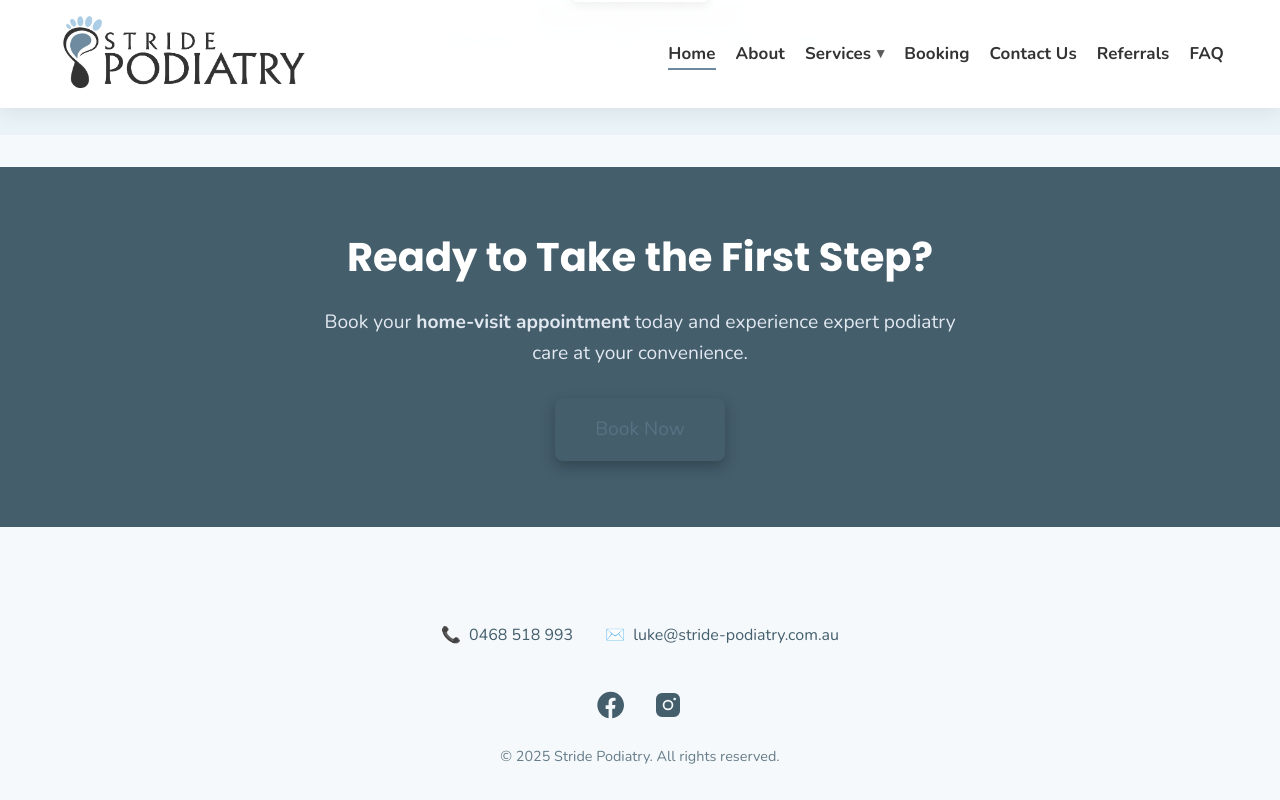
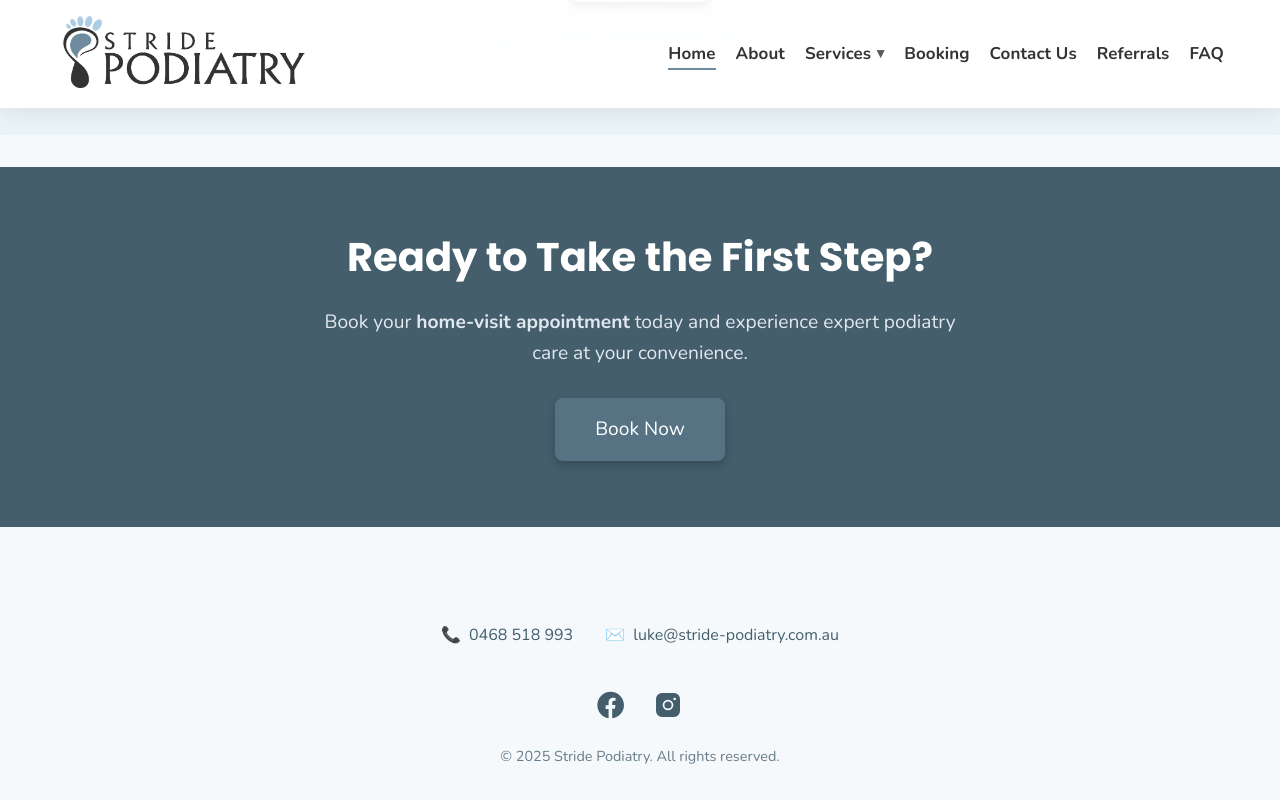
Before and after one commit to Looch8/stride-next, a Next.js app: page / in a window 1280 px wide. In both pictures the pointer is over the link "Book Now". Shown: the part 3296-4096 px from the top of the page. Built offline with nearby package versions, Linux system fonts and the light colour scheme.

Commit message:
fix button hover

```diff
--- a/app/globals.css
+++ b/app/globals.css
@@ -830,9 +830,9 @@ textarea:focus-visible {
 }
 
 .book-now-button:hover {
-	background: var(--brand-primary-800); /* darker than -700 */
+	background: var(--brand-primary-700);
 	transform: translateY(-2px);
-	box-shadow: 0 6px 14px rgba(0, 0, 0, 0.25);
+	color: #ffffff;
 }
 
 @media (max-width: 900px) {
```
